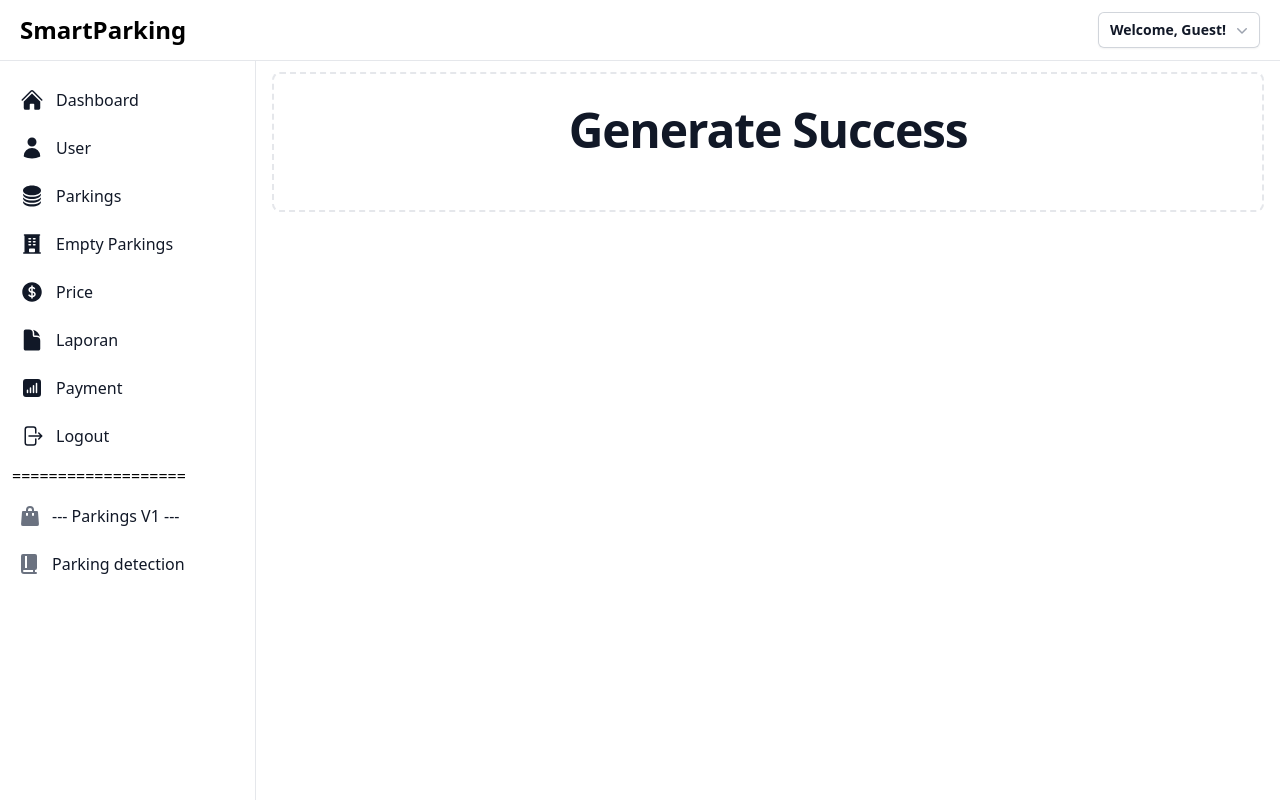
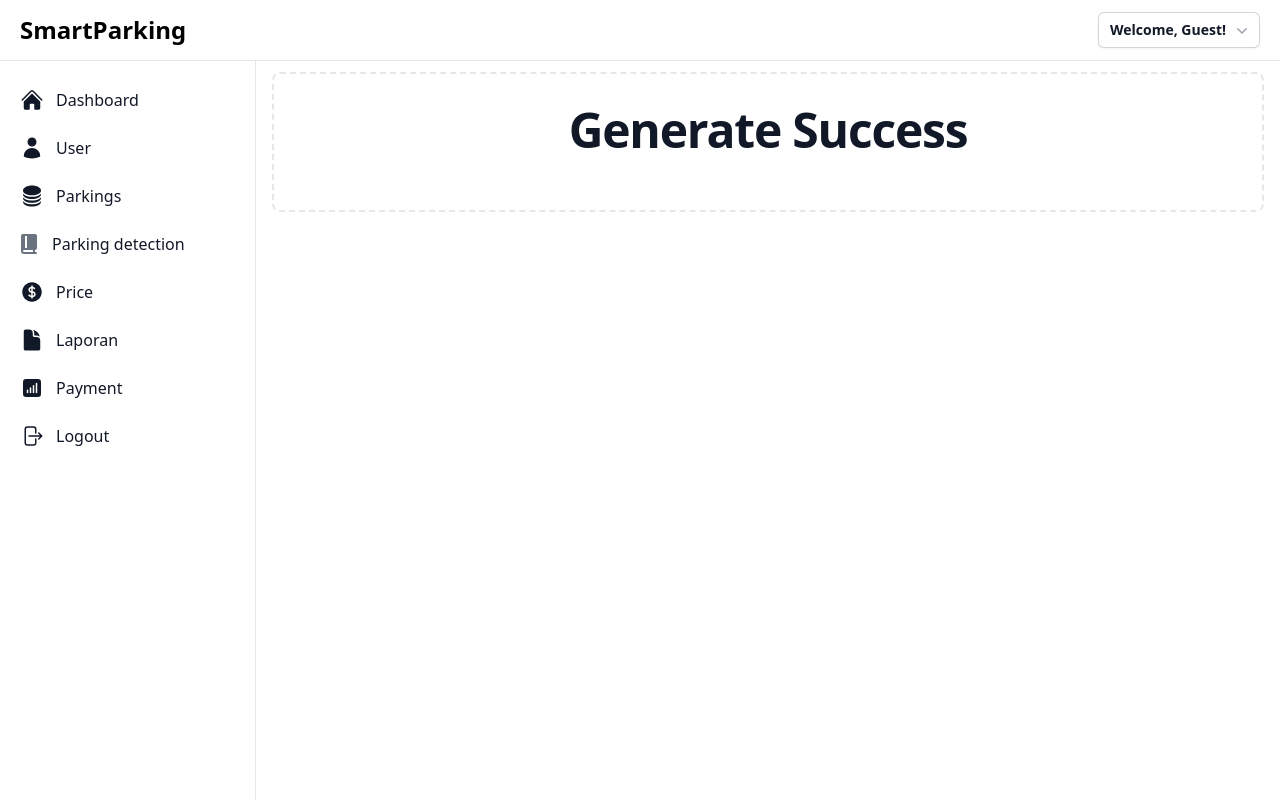
Before and after one commit to hrzaa/clienr-smartparkingv2, a React (Create React App) app: page /Success in a window 1280 px wide. Built offline with nearby package versions, Linux system fonts and the light colour scheme.

Commit message:
update sidebar

```diff
--- a/src/components/Dashboard.jsx
+++ b/src/components/Dashboard.jsx
@@ -28,16 +28,22 @@ const Dashboard = () => {
     fetcher
   );
 
-   if (parkingsError || usersError) {
+  const { data: transactionsData, error: transactionsError } = useSWR(
+    `${API_BASE_URL}transactions/count?apiKey=${apiKey}`,
+    fetcher
+  );
+
+   if (parkingsError || usersError || transactionsError) {
      return <h2>Error loading data</h2>;
    }
 
-   if (!parkingsData || !usersData) {
+   if (!parkingsData || !usersData || !transactionsData) {
      return <h2>Loading...</h2>;
    }
 
-   const totalParkingsLength = parkingsData.data.length;
-   const totalUsersLength = usersData.data.length;
+    const totalParkingsLength = parkingsData.data.length;
+    const totalUsersLength = usersData.data.length;
+    // const totalTransactions = transactionsData?.data ?? 0;
 
 
   return (
@@ -65,9 +71,9 @@ const Dashboard = () => {
               href="#"
               class="block max-w-sm p-6 bg-white border border-gray-200 rounded-lg shadow hover:bg-gray-100 "
             >
-              <p class="font-normal text-gray-700">Parking Available</p>
+              <p class="font-normal text-gray-700">Total Paid Transactions</p>
               <h5 class="mb-2 text-2xl font-bold tracking-tight text-gray-900">
-                10
+                {transactionsData.data}
               </h5>
             </a>
             <a
@@ -76,7 +82,7 @@ const Dashboard = () => {
             >
               <p class="font-normal text-gray-700">User signups this week</p>
               <h5 class="mb-2 text-2xl font-bold tracking-tight text-gray-900">
-                { totalUsersLength }
+                {totalUsersLength}
               </h5>
             </a>
           </div>
--- a/src/components/ParkingList.jsx
+++ b/src/components/ParkingList.jsx
@@ -1,4 +1,4 @@
-import React from "react";
+import React, { useEffect, useState } from "react";
 import { Link } from "react-router-dom";
 import axios from "axios";
 import useSWR, { useSWRConfig } from "swr";
@@ -9,20 +9,46 @@ import Sidebar from "./Sidebar";
 import { API_BASE_URL } from "../config";
 
 const ParkingList = () => {
-  const apiKey = Cookies.get("token");
+    const apiKey = Cookies.get("token");
 
-  const { mutate } = useSWRConfig();
-  const fetcher = async () => {
-    const response = await axios.get(
-      `${API_BASE_URL}parkings?apiKey=${apiKey}`
-    );
-    return response.data;
-  };
+    const [parkingData, setParkingData] = useState([]);
+    const [loading, setLoading] = useState(true);
+    const [error, setError] = useState(null);
 
-  const { data } = useSWR("parkingv2", fetcher);
-  if (!data || !data.data) return <h2>Loading...</h2>;
+    const fetchData = async () => {
+      try {
+        const response = await axios.get(
+          `${API_BASE_URL}parkings?apiKey=${apiKey}`
+        );
+        setParkingData(response.data);
+        setLoading(false);
+      } catch (error) {
+        setError(error);
+        setLoading(false);
+      }
+    };
 
-  const parkingData = data.data;
+    useEffect(() => {
+      fetchData();
+    });
+  // const apiKey = Cookies.get("token");
+
+  // const { mutate } = useSWRConfig();
+  // const fetcher = async () => {
+  //   const response = await axios.get(
+  //     `${API_BASE_URL}parkings?apiKey=${apiKey}`
+  //   );
+  //   return response.data;
+  // };
+
+  // useEffect(() => {
+  //   fetcher();
+  // });
+
+  // const { data } = useSWR("parkingv2", fetcher);
+  // if (!data || !data.data) return <h2>Loading...</h2>;
+
+  // const parkingData = data.data;
 
   return (
     <div>
@@ -47,8 +73,8 @@ const ParkingList = () => {
                       <th className="py-3 px-6">Parking In</th>
                       <th className="py-3 px-6">Parking Out</th>
                       <th className="py-3 px-6">Total Time</th>
+                      <th className="py-3 px-6">TransactionId</th>
                       <th className="py-3 px-6">Price</th>
-                      <th className="py-3 px-6">TransactionId</th>
                       <th className="py-3 px-6">Transaction Status</th>
                     </tr>
                   </thead>
--- a/src/components/Sidebar.jsx
+++ b/src/components/Sidebar.jsx
@@ -81,24 +81,21 @@ const Sidebar = () => {
           </li>
           <li>
             <Link
-              to="/emptyParking"
+              to="/parking_areas_2"
+              target="blank"
               className="flex items-center p-2 text-gray-900 rounded-lg dark:text-white hover:bg-gray-100 dark:hover:bg-gray-700 group"
             >
               <svg
+                className="flex-shrink-0 w-5 h-5 text-gray-500 transition duration-75 dark:text-gray-400 group-hover:text-gray-900 dark:group-hover:text-white"
+                aria-hidden="true"
                 xmlns="http://www.w3.org/2000/svg"
-                viewBox="0 0 24 24"
                 fill="currentColor"
-                class="size-6"
+                viewBox="0 0 18 20"
               >
-                <path
-                  fill-rule="evenodd"
-                  d="M4.5 2.25a.75.75 0 0 0 0 1.5v16.5h-.75a.75.75 0 0 0 0 1.5h16.5a.75.75 0 0 0 0-1.5h-.75V3.75a.75.75 0 0 0 0-1.5h-15ZM9 6a.75.75 0 0 0 0 1.5h1.5a.75.75 0 0 0 0-1.5H9Zm-.75 3.75A.75.75 0 0 1 9 9h1.5a.75.75 0 0 1 0 1.5H9a.75.75 0 0 1-.75-.75ZM9 12a.75.75 0 0 0 0 1.5h1.5a.75.75 0 0 0 0-1.5H9Zm3.75-5.25A.75.75 0 0 1 13.5 6H15a.75.75 0 0 1 0 1.5h-1.5a.75.75 0 0 1-.75-.75ZM13.5 9a.75.75 0 0 0 0 1.5H15A.75.75 0 0 0 15 9h-1.5Zm-.75 3.75a.75.75 0 0 1 .75-.75H15a.75.75 0 0 1 0 1.5h-1.5a.75.75 0 0 1-.75-.75ZM9 19.5v-2.25a.75.75 0 0 1 .75-.75h4.5a.75.75 0 0 1 .75.75v2.25a.75.75 0 0 1-.75.75h-4.5A.75.75 0 0 1 9 19.5Z"
-                  clip-rule="evenodd"
-                />
+                <path d="M16 14V2a2 2 0 0 0-2-2H2a2 2 0 0 0-2 2v15a3 3 0 0 0 3 3h12a1 1 0 0 0 0-2h-1v-2a2 2 0 0 0 2-2ZM4 2h2v12H4V2Zm8 16H3a1 1 0 0 1 0-2h9v2Z" />
               </svg>
-
               <span className="flex-1 ms-3 whitespace-nowrap">
-                Empty Parkings
+                Parking detection
               </span>
             </Link>
           </li>
@@ -185,7 +182,7 @@ const Sidebar = () => {
               <span className="flex-1 ms-3 whitespace-nowrap">Logout</span>
             </div>
           </li>
-          <li>===================</li>
+          {/* <li>===================</li>
           <li>
             <Link
               to="/parkingsv1"
@@ -224,7 +221,7 @@ const Sidebar = () => {
                 Parking detection
               </span>
             </Link>
-          </li>
+          </li> */}
         </ul>
       </div>
     </aside>
```
